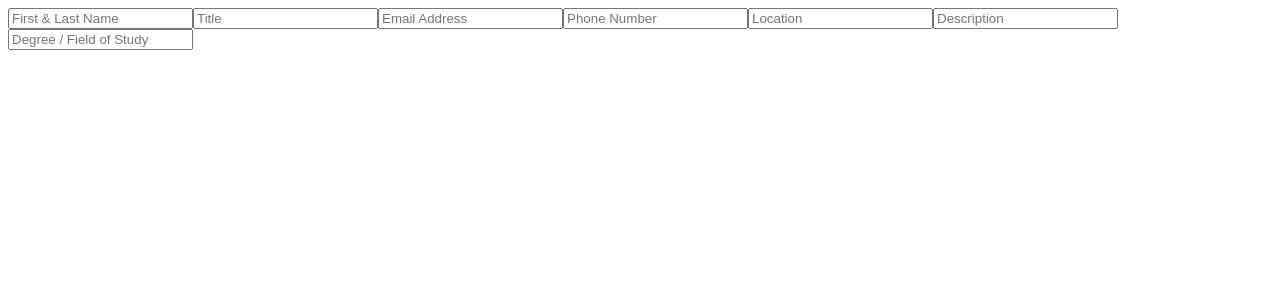
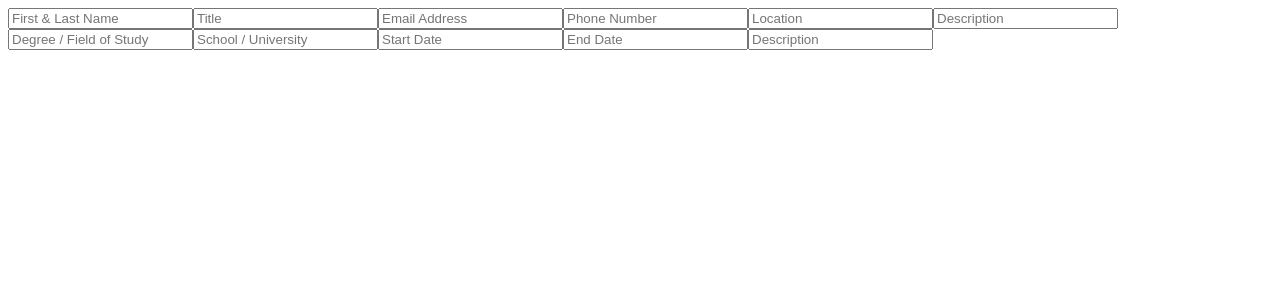
Before and after one commit to caylinvu/cv-app, a React (Vite) app: page / in a window 1280 px wide. Shown: the top 300 px of the page. Built offline with nearby package versions, Linux system fonts and the light colour scheme.

Commit message:
Add education input fields

```diff
--- a/src/components/Education.jsx
+++ b/src/components/Education.jsx
@@ -8,6 +8,34 @@ function Education({ info, handleChange }) {
         value={info.degree}
         onChange={handleChange}
       />
+      <input
+        type="text"
+        placeholder="School / University"
+        name="school"
+        value={info.degree}
+        onChange={handleChange}
+      />
+      <input
+        type="text"
+        placeholder="Start Date"
+        name="startDate"
+        value={info.startDate}
+        onChange={handleChange}
+      />
+      <input
+        type="text"
+        placeholder="End Date"
+        name="endDate"
+        value={info.endDate}
+        onChange={handleChange}
+      />
+      <input
+        type="text"
+        placeholder="Description"
+        name="description"
+        value={info.description}
+        onChange={handleChange}
+      />
     </div>
   );
 }
```
